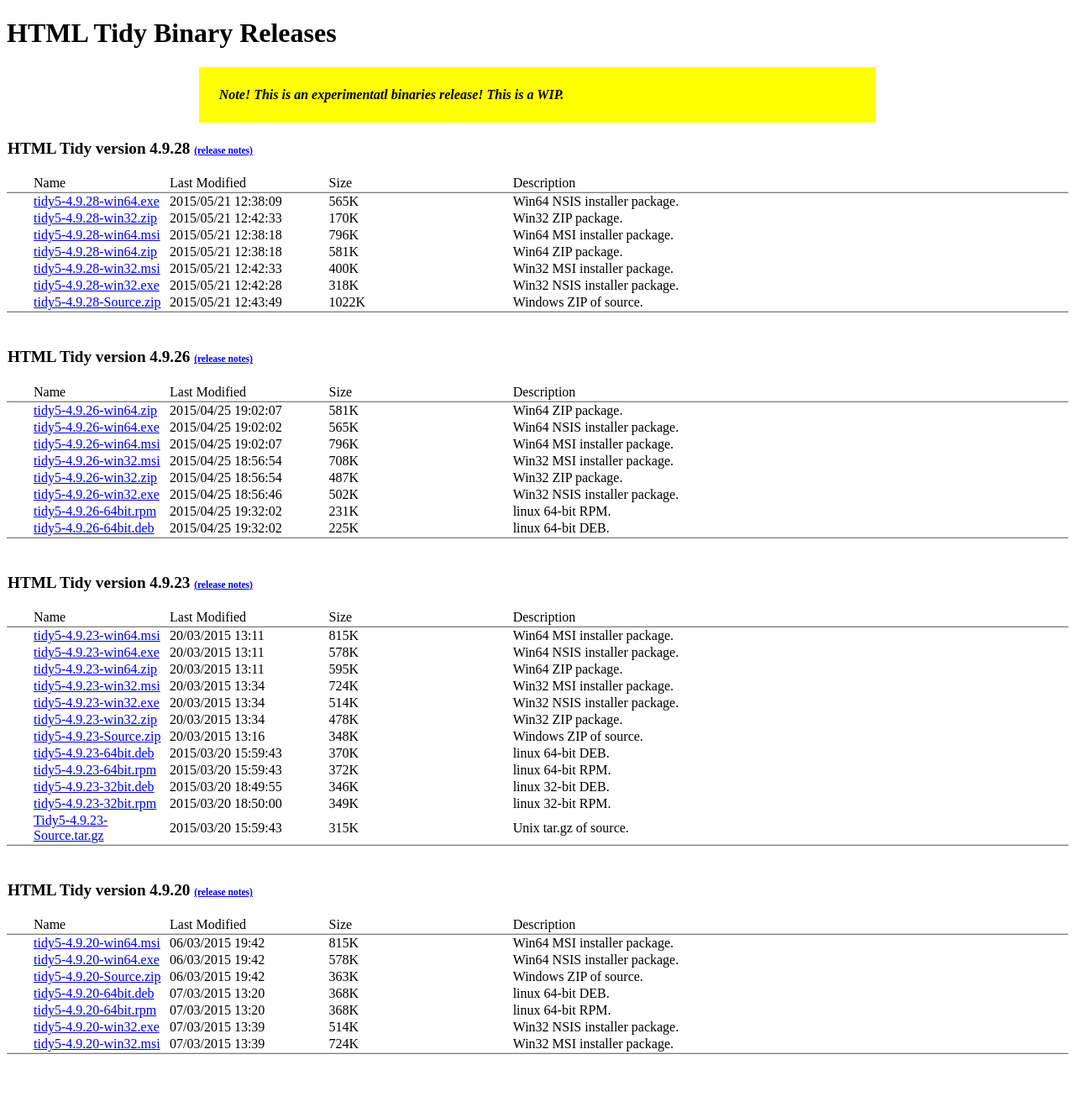
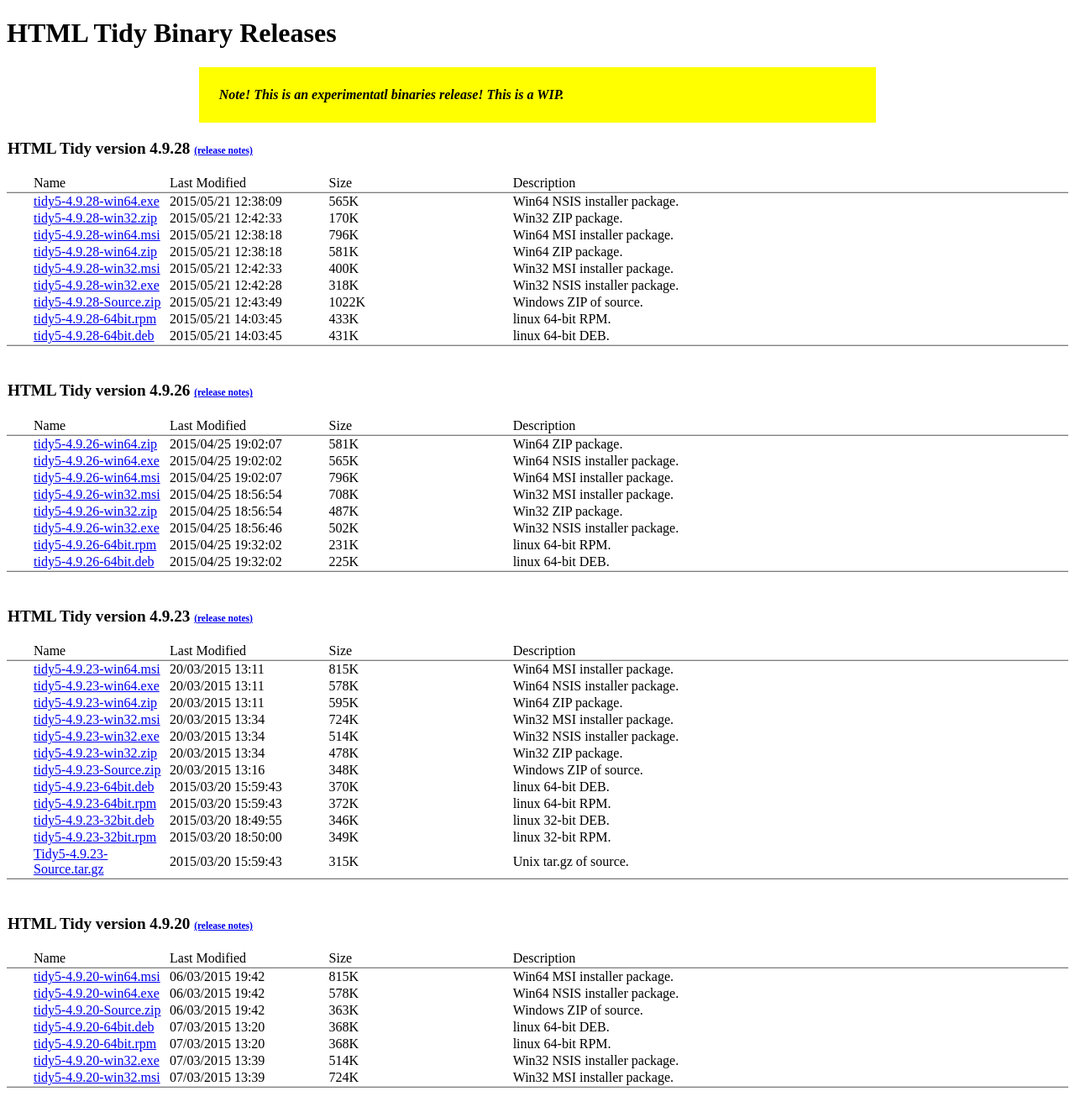
Before and after one commit to htacg/html-tidy.org.binaries, a Jekyll site: the page built from index.html, in a window 1280 px wide. Shown: the whole page at 84% size. Built offline with Jekyll 4.4.1, drawn with Linux system fonts in a browser that asks for light colours; before the commit the page ends 1278 px from its top, so only the background shows below that.

Commit message:
add linux 64-bit binaries

```diff
--- a/_data/tidy.yml
+++ b/_data/tidy.yml
@@ -36,6 +36,16 @@
       filesize: 1022K
       modified: 2015/05/21 12:43:49
       describe: Windows ZIP of source.
+
+    - filename: tidy5-4.9.28-64bit.rpm
+      filesize: 433K
+      modified: 2015/05/21 14:03:45
+      describe: linux 64-bit RPM.
+
+    - filename: tidy5-4.9.28-64bit.deb
+      filesize: 431K
+      modified: 2015/05/21 14:03:45
+      describe: linux 64-bit DEB.
 
 - path: tidy-4.9.26
   heading: HTML Tidy version 4.9.26
```
